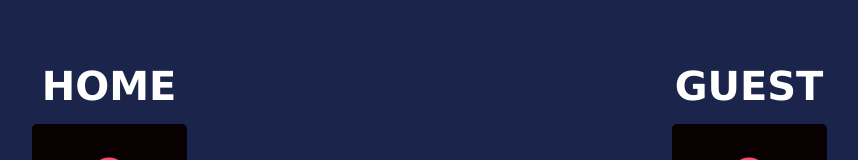
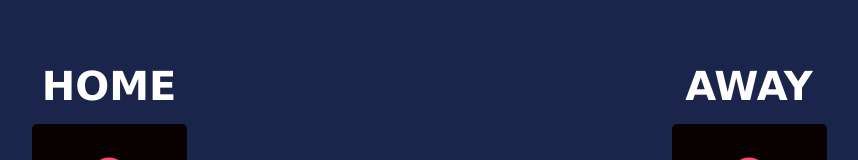
Before and after one commit to tiagoinaba/scorebored, a plain HTML site: page index.html in a window 1280 px wide. Shown: the top 160 px of the page, without its empty margins (211-1069 px from the left). Drawn offline with Linux system fonts and the light colour scheme; a web font is replaced by a local one.

Commit message:
Changed team name

```diff
--- a/index.html
+++ b/index.html
@@ -20,7 +20,7 @@
             </div>
 
             <div>
-                <h3 class="team-name">GUEST</h3>
+                <h3 class="team-name">AWAY</h3>
                 <div class="score-block">
                     <h1 class="score" id="guest-score">0</h1>
                 </div>
```
